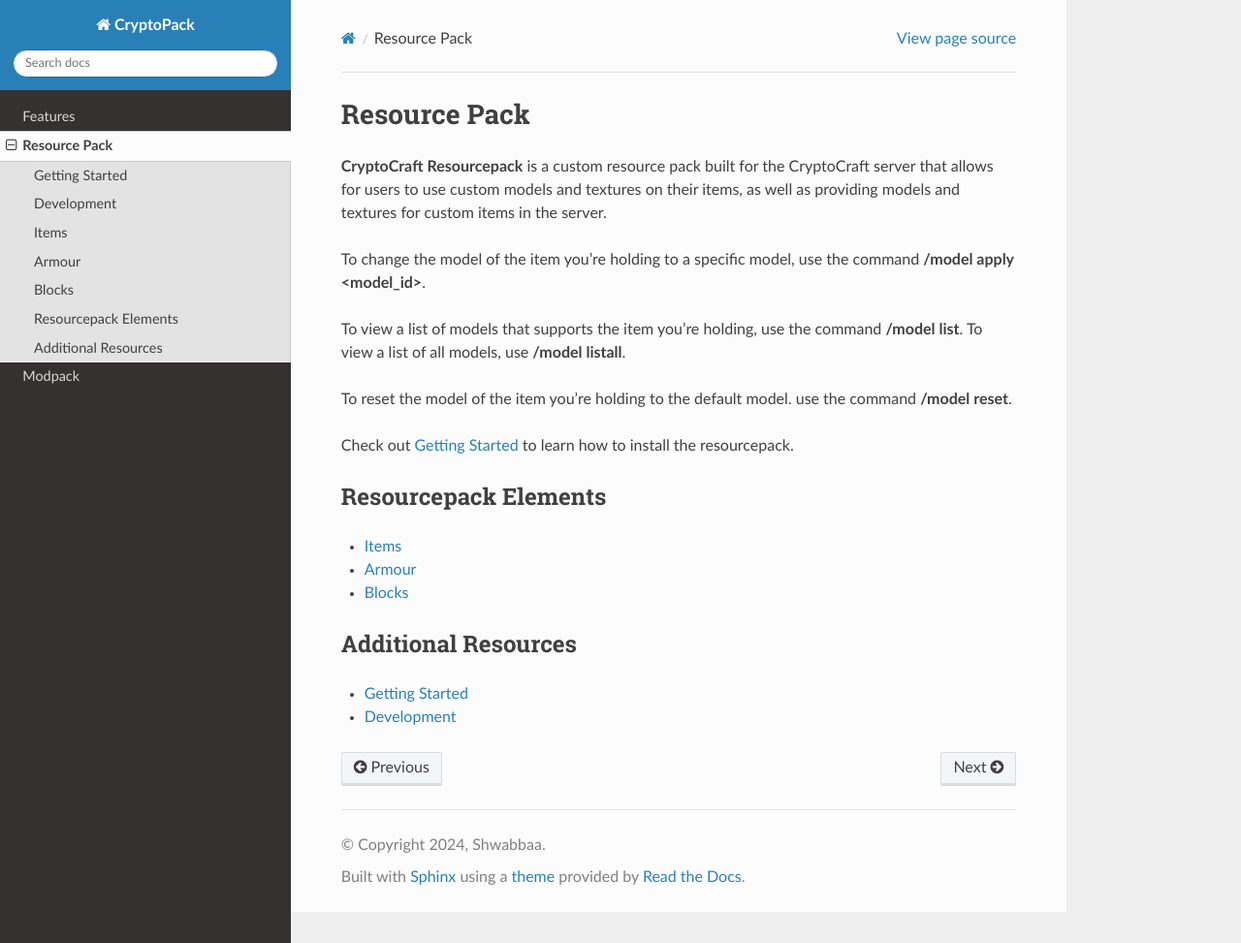
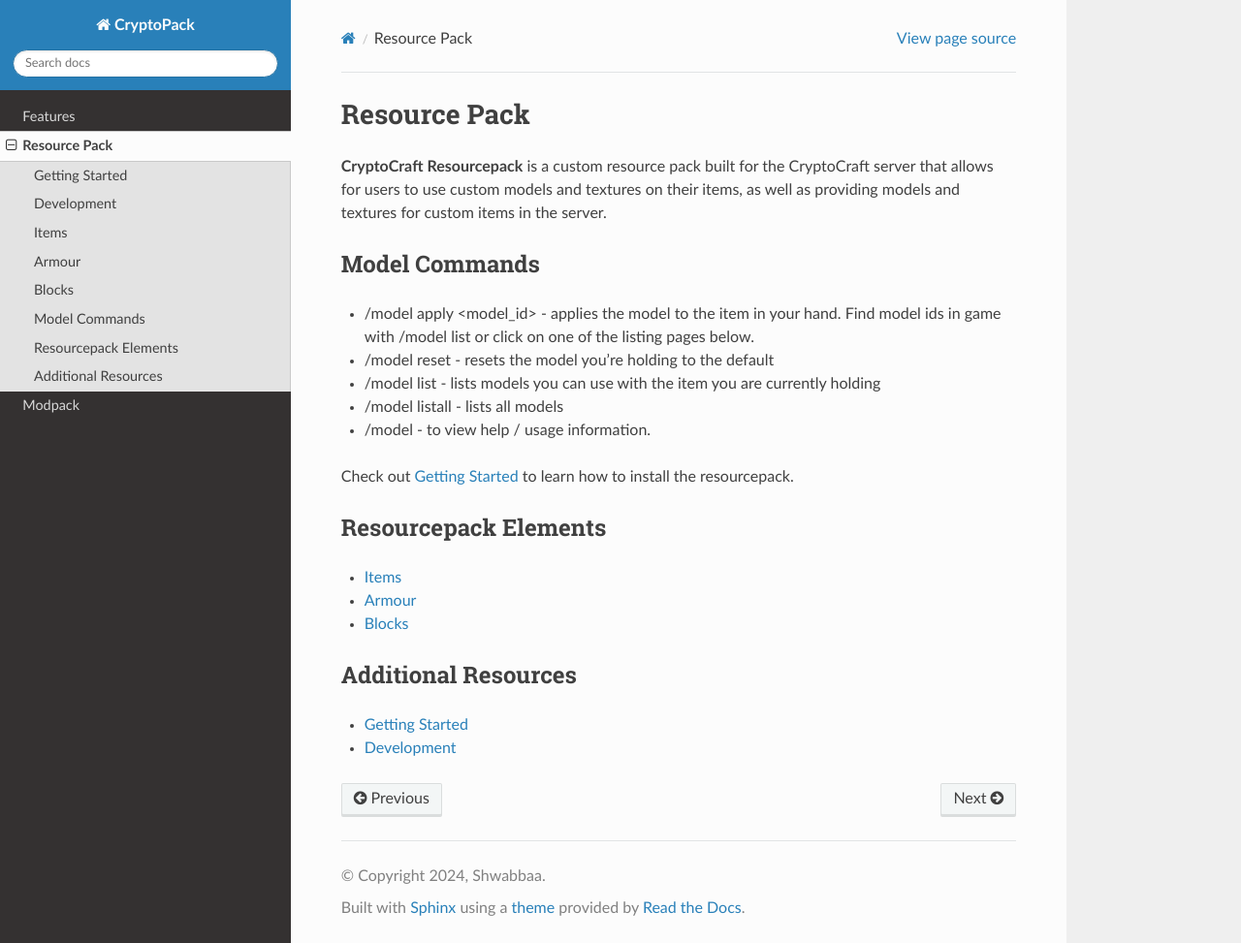
Before and after one commit to Shwabbaa/cryptopack-docs, a Sphinx documentation site: the page built from docs/source/resourcepack/index.rst, in a window 1280 px wide and 973 px high. Shown: the whole window at 97% size. Built offline with Sphinx 7.4.7 and the Read the Docs theme 3.1.0, drawn with Linux system fonts in a browser that asks for light colours; pages that are not in the unit, such as notebooks, are missing from menus.

Commit message:
Update index.rst

```diff
--- a/docs/source/resourcepack/index.rst
+++ b/docs/source/resourcepack/index.rst
@@ -13,11 +13,13 @@
 
 **CryptoCraft Resourcepack** is a custom resource pack built for the CryptoCraft server that allows for users to use custom models and textures on their items, as well as providing models and textures for custom items in the server.
 
-To change the model of the item you're holding to a specific model, use the command **/model apply <model_id>**.
-
-To view a list of models that supports the item you're holding, use the command **/model list**. To view a list of all models, use **/model listall**.
-
-To reset the model of the item you're holding to the default model. use the command **/model reset**.
+Model Commands
+------------
+* /model apply <model_id> - applies the model to the item in your hand. Find model ids in game with /model list or click on one of the listing pages below.
+* /model reset - resets the model you're holding to the default
+* /model list - lists models you can use with the item you are currently holding
+* /model listall - lists all models
+* /model - to view help / usage information.
 
 Check out :doc:`getting_started` to learn how to install the resourcepack.
 
```
